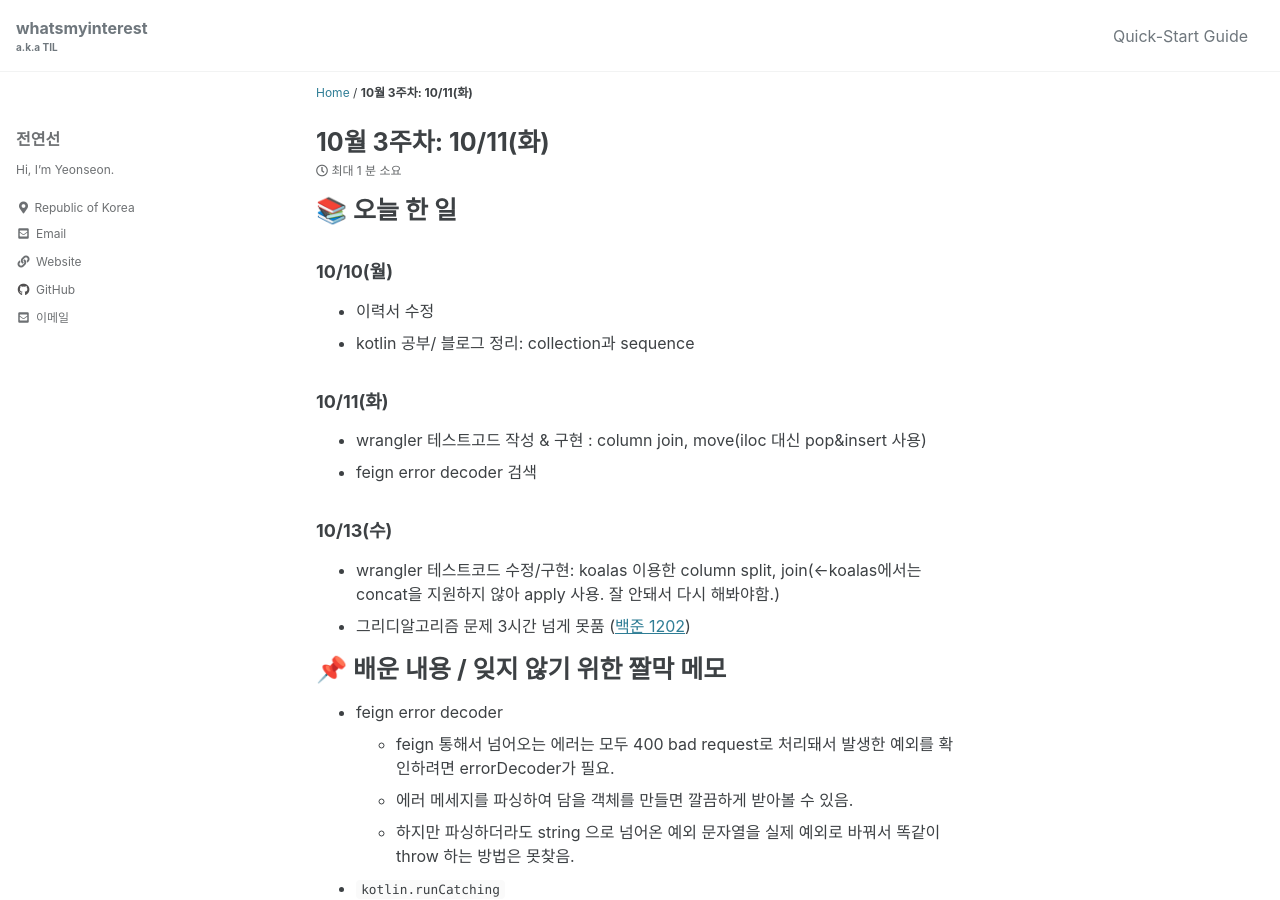
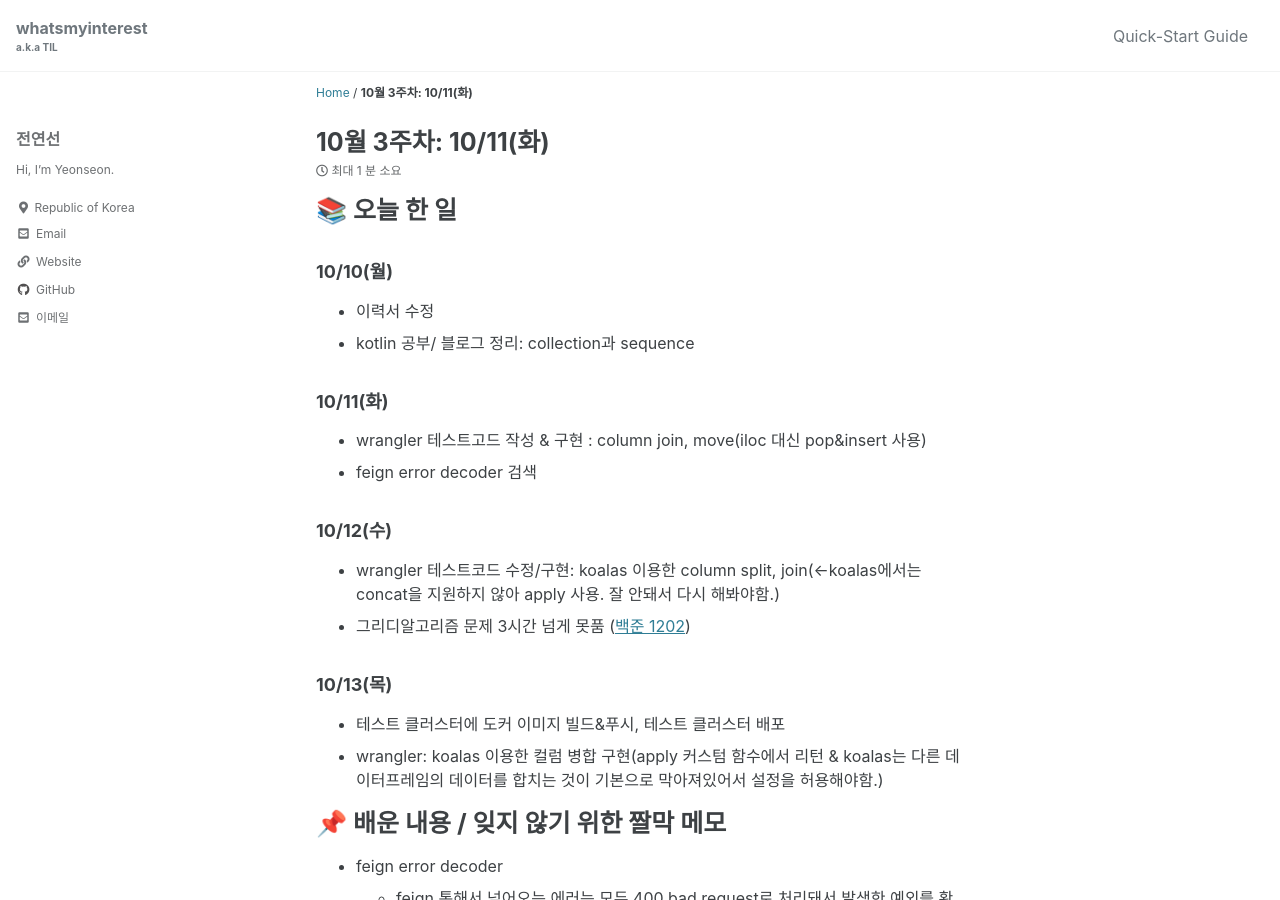
Before and after one commit to 16JunYS/16JunYS.github.io, a Jekyll site: the page built from _posts/2022-10-12-TIL.md, in a window 1280 px wide and 900 px high. Built offline with Jekyll 4.4.1, drawn with Linux system fonts in a browser that asks for light colours; cached includes are drawn as plain includes.

Commit message:
10/13 TIL

```diff
--- a/_posts/2022-10-12-TIL.md
+++ b/_posts/2022-10-12-TIL.md
@@ -11,9 +11,14 @@ title: "10월 3주차: 10/11(화)"
 * wrangler 테스트고드 작성 & 구현 : column join, move(iloc 대신 pop&insert 사용)
 * feign error decoder 검색
 
-### 10/13(수)
+### 10/12(수)
 * wrangler 테스트코드 수정/구현: koalas 이용한 column split, join(<-koalas에서는 concat을 지원하지 않아 apply 사용. 잘 안돼서 다시 해봐야함.)
 * 그리디알고리즘 문제 3시간 넘게 못품 ([백준 1202](https://www.acmicpc.net/problem/1202))
+
+### 10/13(목)
+* 테스트 클러스터에 도커 이미지 빌드&푸시, 테스트 클러스터 배포
+* wrangler: koalas 이용한 컬럼 병합 구현(apply 커스텀 함수에서 리턴 & koalas는 다른 데이터프레임의 데이터를 합치는 것이 기본으로 막아져있어서 설정을 허용해야함.)
+
 
 # 📌 배운 내용 / 잊지 않기 위한 짤막 메모
 * feign error decoder
```
